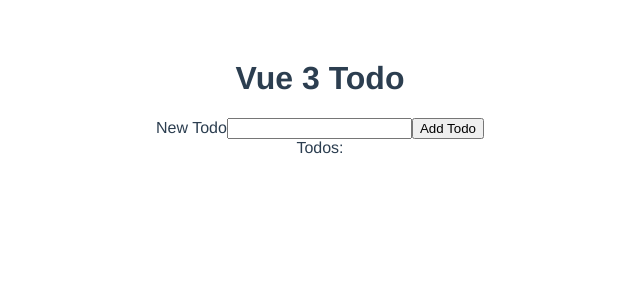
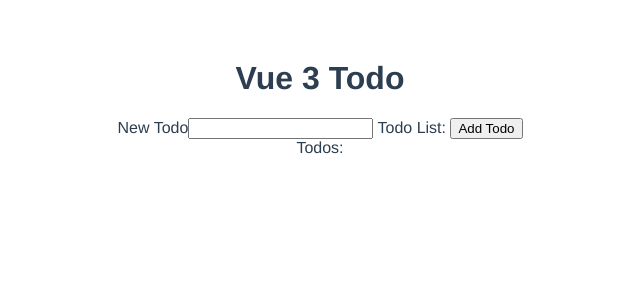
Before and after one commit to clintcfavor/vue-3, a Vue app: page / in a window 1280 px wide. Shown: the top 300 px of the page, without its empty margins (320-960 px from the left). Built offline with nearby package versions, Linux system fonts and the light colour scheme.

Commit message:
* Initial commit

```diff
--- a/src/App.vue
+++ b/src/App.vue
@@ -3,6 +3,7 @@
   <form @submit.prevent="addNewTodo">
     <label>New Todo</label>
     <input v-model="newTodo" name="newTodo" />
+    Todo List:
     <button>Add Todo</button>
   </form>
   Todos:
```
